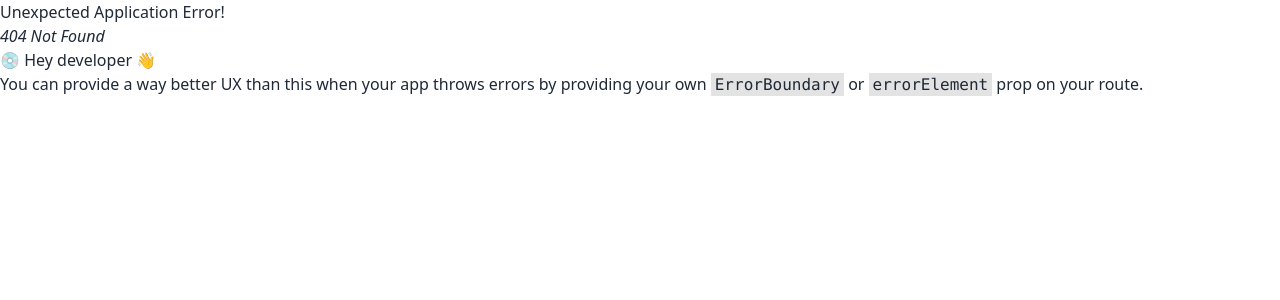
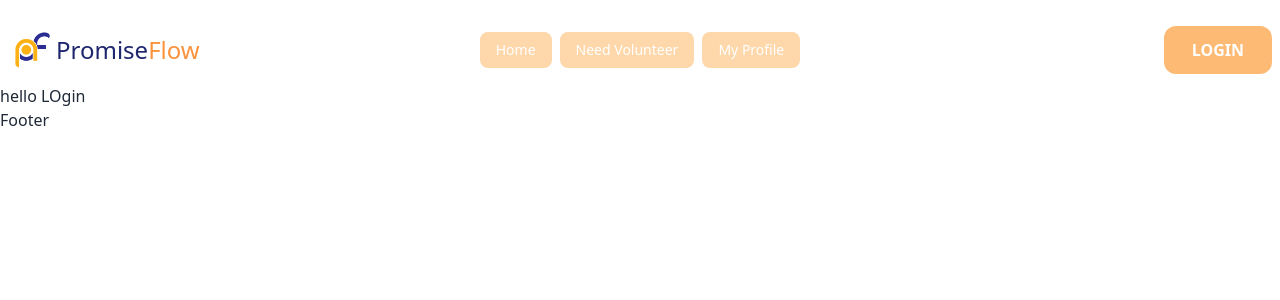
Before and after one commit to Yasmin17-23/promiseFlow-client, a React (Vite) app: page /login in a window 1280 px wide. Before the commit this address had no page. Shown: the top 300 px of the page. Built offline with nearby package versions, Linux system fonts and the light colour scheme.

Commit message:
navbar created

```diff
--- a/src/Layout/Main.jsx
+++ b/src/Layout/Main.jsx
@@ -5,7 +5,7 @@ import Footer from "../components/Footer/Footer";
 
 const Main = () => {
     return (
-        <div>
+        <div className="max-w-7xl mx-auto mt-4">
            <Navbar></Navbar>
            <Outlet></Outlet>
            <Footer></Footer>
--- a/src/components/Navbar/Navbar.jsx
+++ b/src/components/Navbar/Navbar.jsx
@@ -1,9 +1,55 @@
+import { Link, NavLink } from "react-router-dom";
+import logo from "../../assets/images/logo.png";
+
 
 
 const Navbar = () => {
+    const navItems = <>
+        <li className="mr-2 "><Link to="/" className="bg-orange-200 hover:bg-orange-900
+         text-white hover:text-white">Home</Link></li>
+        <li className="mr-2 "><Link to="/need-volunteer" className="bg-orange-200 hover:bg-orange-900
+         text-white hover:text-white">Need Volunteer</Link></li>
+        <li><Link to="/my-profile" className="bg-orange-200 hover:bg-orange-900 text-white hover:text-white">My Profile</Link></li>
+
+     </>
     return (
-        <div>
-            <h2>Navbar</h2>
+        <div className="navbar bg-base-100 ">
+            <div className="navbar-start">
+                <div className="dropdown">
+                    <div tabIndex={0} role="button" className="btn btn-ghost lg:hidden">
+                        <svg
+                            xmlns="http://www.w3.org/2000/svg"
+                            className="h-5 w-5"
+                            fill="none"
+                            viewBox="0 0 24 24"
+                            stroke="currentColor">
+                            <path
+                                strokeLinecap="round"
+                                strokeLinejoin="round"
+                                strokeWidth="2"
+                                d="M4 6h16M4 12h8m-8 6h16" />
+                        </svg>
+                    </div>
+                    <ul
+                        tabIndex={0}
+                        className="menu menu-sm dropdown-content bg-base-100 rounded-box z-[1] mt-3 w-52 p-2 shadow">
+                       {navItems}
+                    </ul>
+                </div>
+                <div className="flex justify-between items-center">
+                    <img src={logo} alt="" className="w-12 h-12"/>
+                    <Link className="text-[#1e266e] lg:text-2xl">Promise<span className="text-orange-400">Flow</span></Link>
+                </div>
+            </div>
+            <div className="navbar-center hidden lg:flex">
+                <ul className="menu menu-horizontal px-1">
+                  {navItems}
+                </ul>
+            </div>
+            <div className="navbar-end ">
+                <Link to="/login" className="bg-orange-300 hover:bg-orange-700 text-white
+                font-bold  px-7 py-3 rounded-xl">LOGIN</Link>
+            </div>
         </div>
     );
 };
--- /dev/null
+++ b/src/pages/Login/Login.jsx
@@ -0,0 +1,11 @@
+
+
+const Login = () => {
+    return (
+        <div>
+            hello LOgin
+        </div>
+    );
+};
+
+export default Login;
--- /dev/null
+++ b/src/pages/NeedVolunteer/NeedVolunteer.jsx
@@ -0,0 +1,11 @@
+import React from 'react';
+
+const NeedVolunteer = () => {
+    return (
+        <div>
+            Need Volunteer
+        </div>
+    );
+};
+
+export default NeedVolunteer;
```
Also changed, not shown: src/Routes/routes.jsx (+10 -0 lines).
